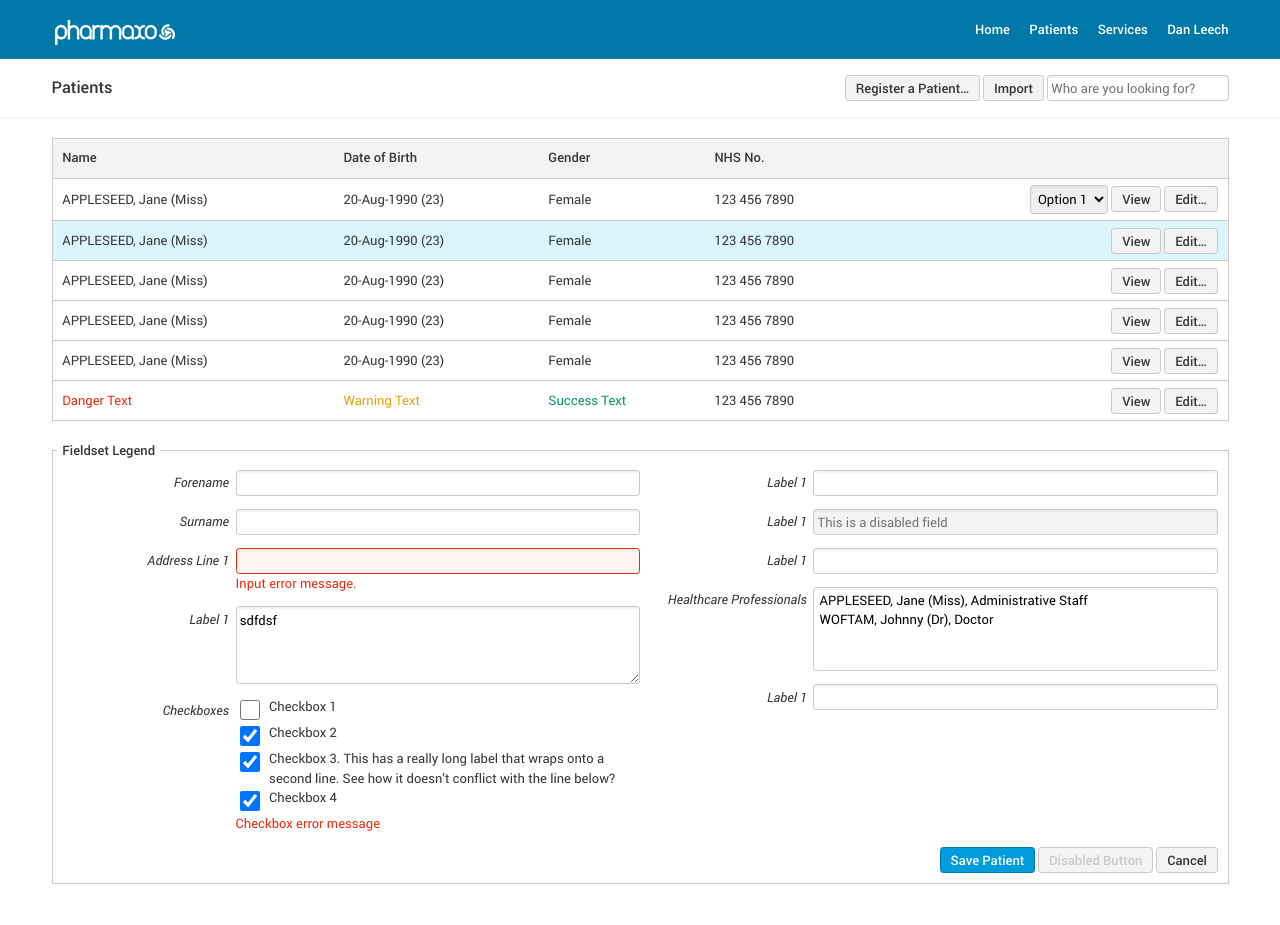
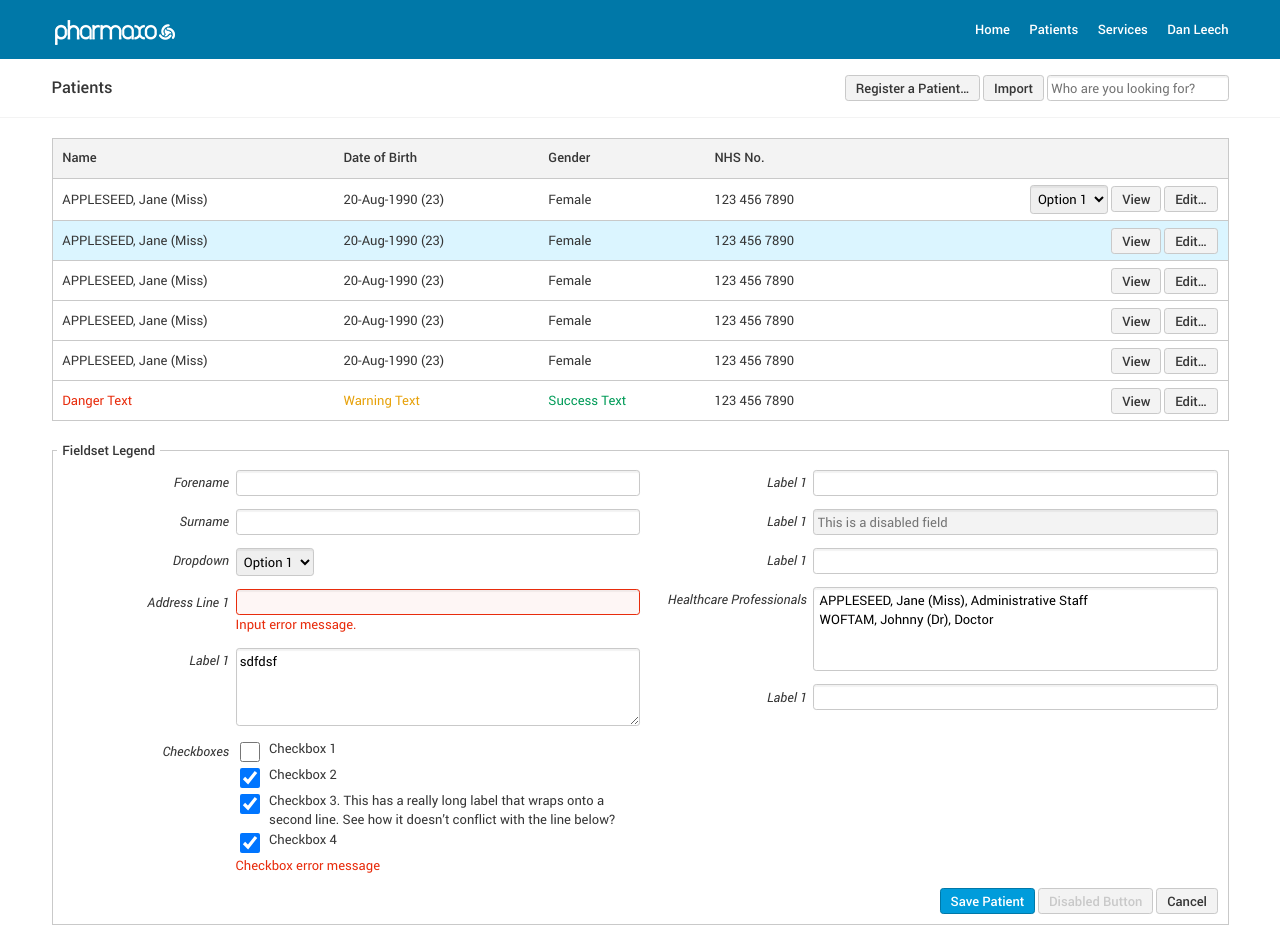
Before and after one commit to qphl/cognisant-ui, a plain HTML site: page index.html in a window 1280 px wide. Before the commit the page ends 884 px from the top, so only its background shows below. Drawn offline with Linux system fonts and the light colour scheme.

Commit message:
Fixed select boxes in WebKit

```diff
--- a/_sass/_forms.scss
+++ b/_sass/_forms.scss
@@ -33,6 +33,7 @@ input[type="text"], input[type="email"], input[type="password"] {
 }
 
 select {
+	margin: 0;
 	padding: 0.25em;
 	border: 1px solid $color-grey-light;
 	font-family: inherit;
--- a/index.html
+++ b/index.html
@@ -132,6 +132,14 @@
 							<label for="example-input-1">Surname</label>
 							<input type="text" id="example-input-1">
 						</div>
+						<div class="input-group">
+							<label for="example-dropdown">Dropdown</label>
+							<select id="example-dropdown">
+								<option value="">Option 1</option>
+								<option value="">Option 2</option>
+								<option value="">Option 3</option>
+							</select>
+						</div>
 						<div class="input-group error">
 							<label for="example-input-1">Address Line 1</label>
 							<input type="text" id="example-input-1">
```
Also changed, not shown: css/main.css.
